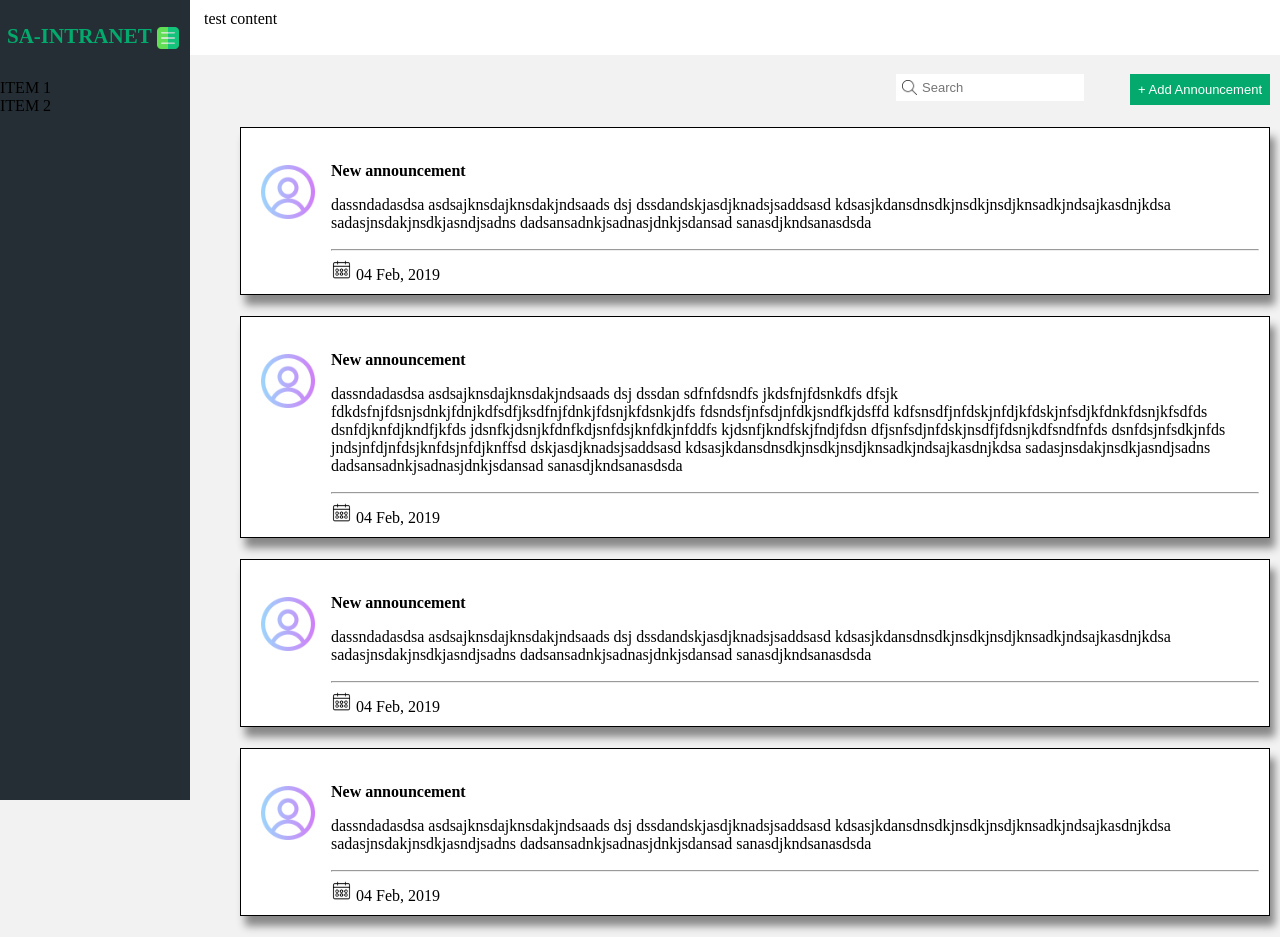
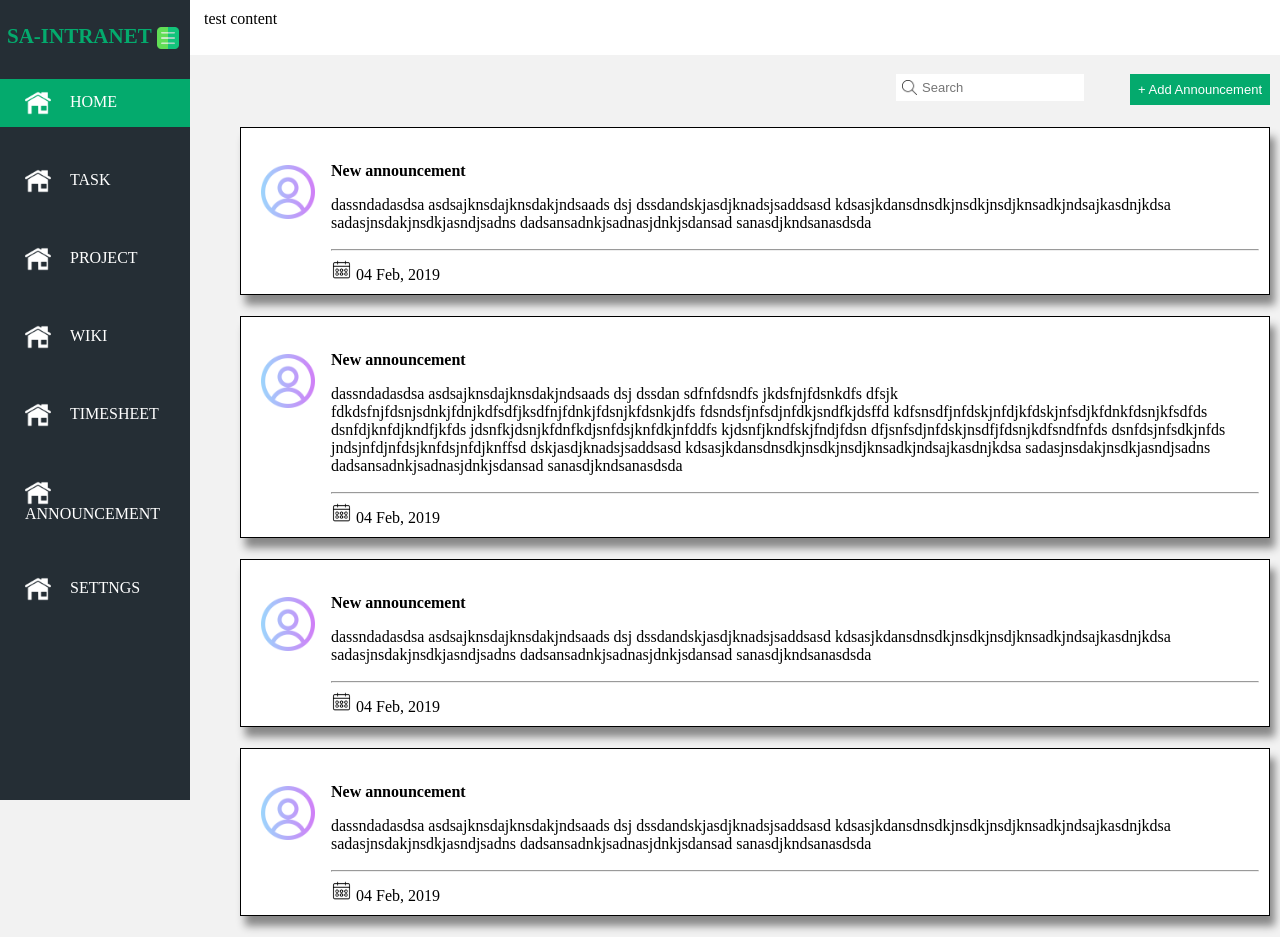
Before and after one commit to naveenkosigi/work-space-management-app, an Angular app: page / in a window 1280 px wide. Built offline with nearby package versions, Linux system fonts and the light colour scheme.

Commit message:
added basic navbar UI

```diff
--- a/src/app/main-page/main-page.component.css
+++ b/src/app/main-page/main-page.component.css
@@ -151,3 +151,31 @@
     vertical-align: bottom;
     cursor: pointer;
 }
+
+.navigation-bar li{
+    color: white;
+    padding-left: 25px;
+    padding-top: 12px;
+    padding-bottom: 12px;
+}
+
+.navigation-bar li img{
+    width: 26px;
+    vertical-align: middle;
+    margin-right: 19px;
+    height: 24px;
+}
+
+.navigation-bar ul{
+    list-style-type: none;
+}
+
+.navigation-bar .highlight{
+    display: inline-block;
+    width: 100%;
+    margin-bottom: 30px;
+}
+
+.navigation-bar .highlight:hover,.navigation-bar .highlight.active{
+    background-color: #04AA6D;
+}
--- a/src/app/main-page/main-page.component.html
+++ b/src/app/main-page/main-page.component.html
@@ -4,8 +4,13 @@
             <h1>SA-INTRANET <img src="../../assets/images/menu.png" alt="Hamburger-Icon" class="hamburger-icon"></h1>
         </div>
         <ul>
-            <li>ITEM 1</li>
-            <li>ITEM 2</li>
+            <span class="highlight active"><li><img src="../../assets/images/home.png" alt="Home">HOME</li></span>
+            <span class="highlight"><li><img src="../../assets/images/home.png" alt="Home">TASK</li></span>
+            <span class="highlight"><li><img src="../../assets/images/home.png" alt="Home">PROJECT</li></span>
+            <span class="highlight"><li><img src="../../assets/images/home.png" alt="Home">WIKI</li></span>
+            <span class="highlight"><li><img src="../../assets/images/home.png" alt="Home">TIMESHEET</li></span>
+            <span class="highlight"><li><img src="../../assets/images/home.png" alt="Home">ANNOUNCEMENT</li></span>
+            <span class="highlight"><li><img src="../../assets/images/home.png" alt="Home">SETTNGS</li></span>
         </ul>
     </div>
 
```
Also changed, not shown: src/assets/images/home.png (added).
